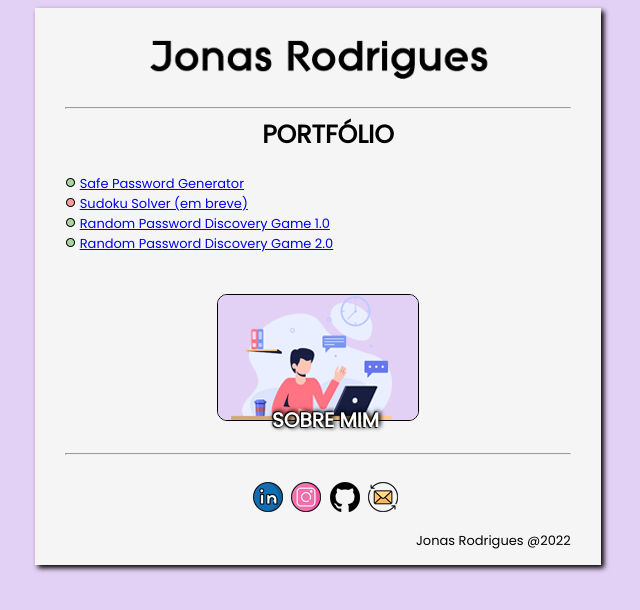
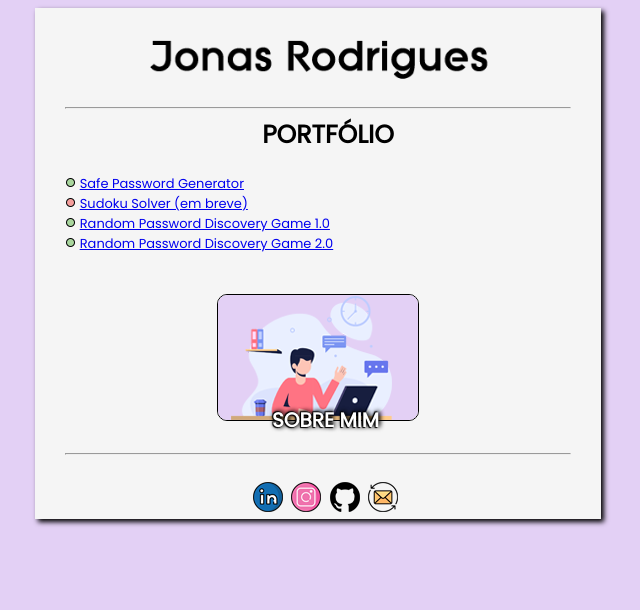
Before and after one commit to JonasRodriguesB/Meu-Site, a plain HTML site: page portfolio.html in a window 1280 px wide. Shown: the whole page, without its empty margins (322-962 px from the left). Drawn offline with Linux system fonts and the light colour scheme.

Commit message:
Atualização 29/11/2022

```diff
--- a/portfolio.html
+++ b/portfolio.html
@@ -58,9 +58,6 @@
         <a href="https://github.com/JonasRodriguesB" target="_blank"><img src="images/github.png" alt="GitHub"></a>
         <a href="mailto:jonasrodriguesdev@gmail.com" target="_blank"><img src="images/email.png" alt=""></a>
     </div>
-        <footer>
-            <p>Jonas Rodrigues @2022</p>
-        </footer>
     </main>
 </body>
 </html>
```
Also changed, not shown: exemplo_de_pagina.html (+0 -3 lines), randompassworddiscovery1.html (+0 -3 lines), randompassworddiscovery2.html (+0 -3 lines), safepasswordgenerator.html (+0 -3 lines), sobremim.html (+0 -3 lines), sudokusolver.html (+0 -3 lines).
